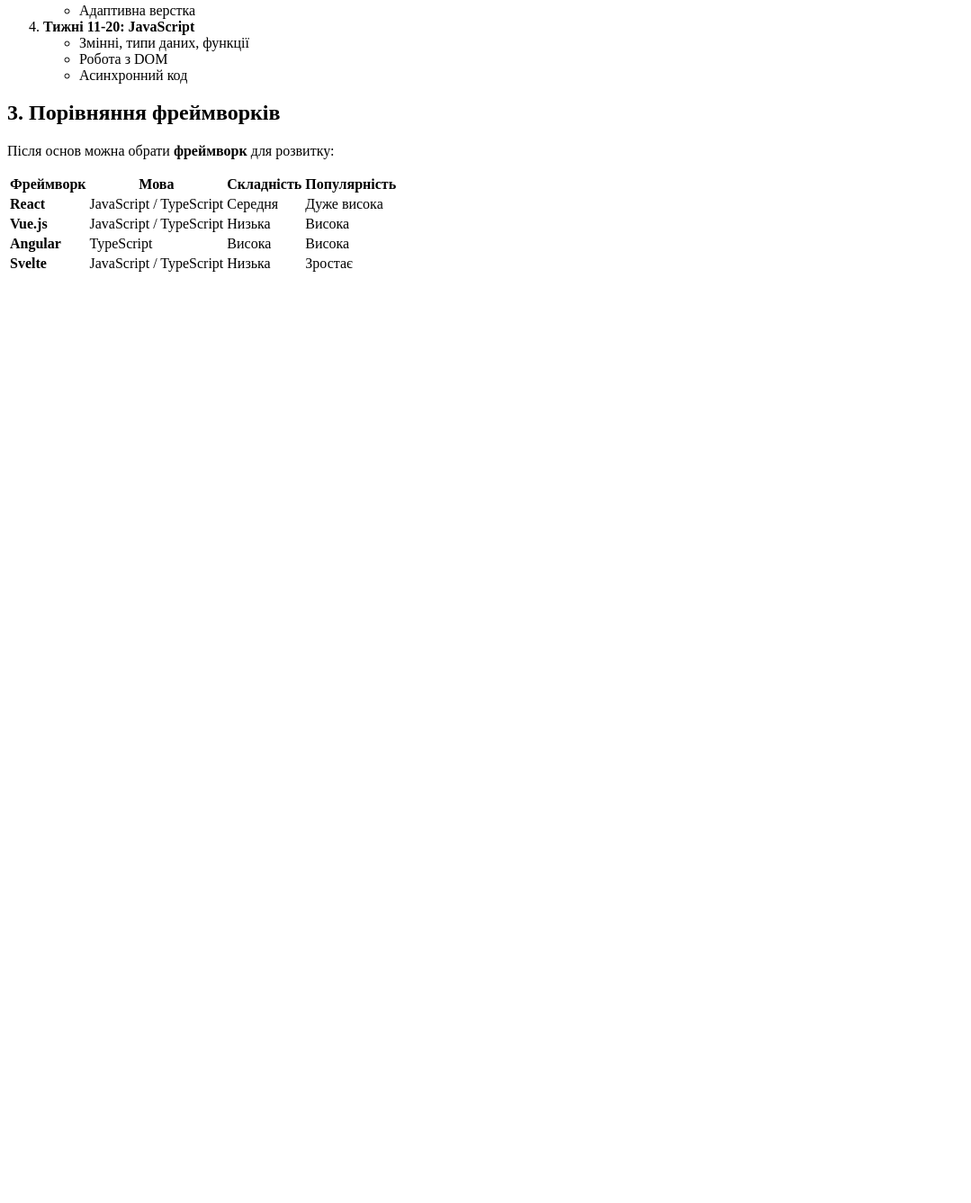
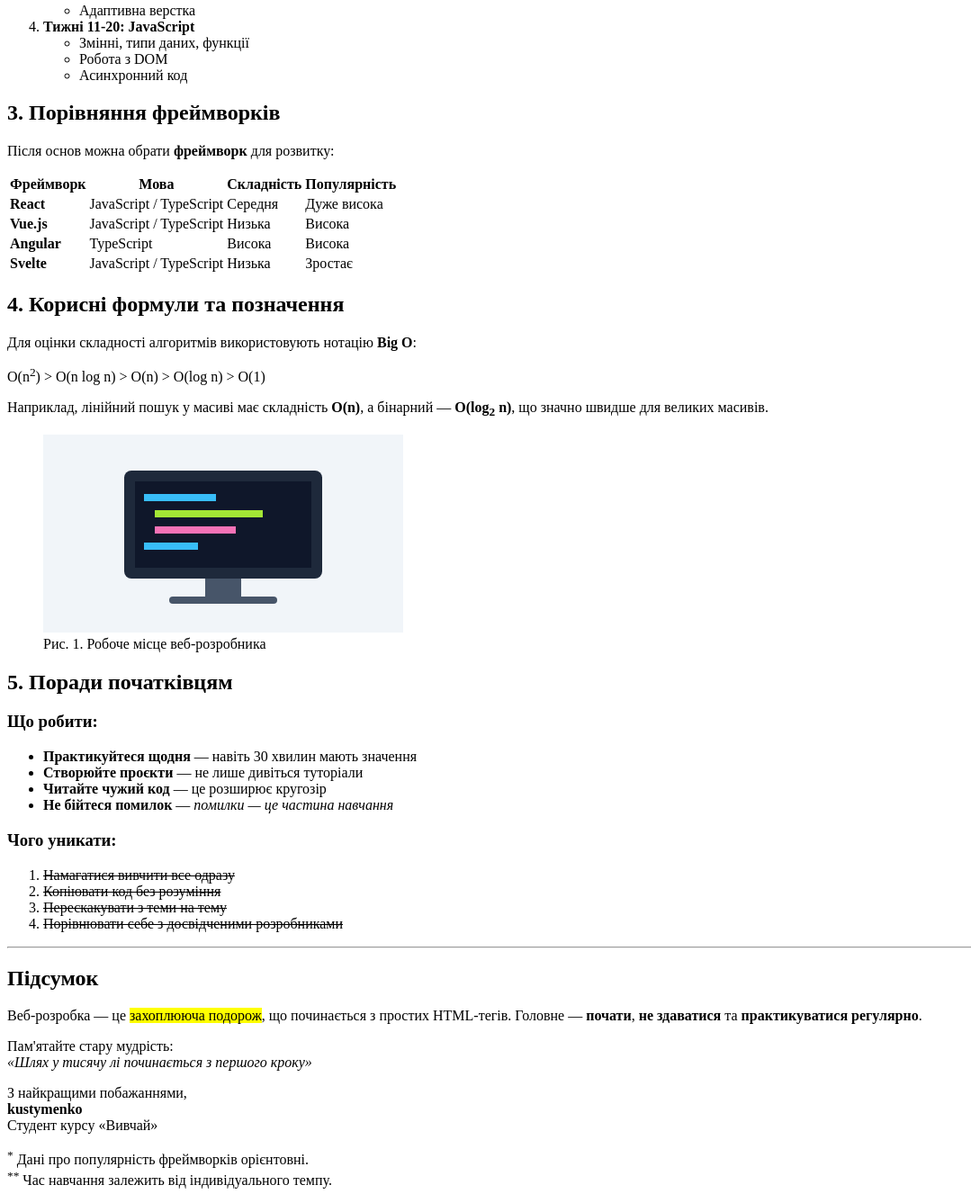
Before and after one commit to kustymenko/my-web-course, a plain HTML site: page hw-02/article.html in a window 1280 px wide. Shown: the part 741-2078 px from the top of the page at 90% size, without its empty margins (0-1079 px from the left). Before the commit the page ends 1054 px from the top, so only its background shows below. Drawn offline with Linux system fonts and the light colour scheme.

Commit message:
Додано формули, зображення з підписом, поради та підсумок

```diff
--- a/hw-02/article.html
+++ b/hw-02/article.html
@@ -137,5 +137,77 @@
         </tr>
       </tbody>
     </table>
+
+    <h2>4. Корисні формули та позначення</h2>
+
+    <p>
+      Для оцінки складності алгоритмів використовують нотацію
+      <strong>Big O</strong>:
+    </p>
+
+    <p>O(n<sup>2</sup>) &gt; O(n log n) &gt; O(n) &gt; O(log n) &gt; O(1)</p>
+
+    <p>
+      Наприклад, лінійний пошук у масиві має складність <strong>O(n)</strong>,
+      а бінарний — <strong>O(log<sub>2</sub> n)</strong>, що значно швидше для
+      великих масивів.
+    </p>
+
+    <figure>
+      <img
+        src="workplace.svg"
+        alt="Схематичне зображення монітора з кодом"
+        width="400"
+        height="220"
+      />
+      <figcaption>Рис. 1. Робоче місце веб-розробника</figcaption>
+    </figure>
+
+    <h2>5. Поради початківцям</h2>
+
+    <h3>Що робити:</h3>
+    <ul>
+      <li><strong>Практикуйтеся щодня</strong> — навіть 30 хвилин мають значення</li>
+      <li><strong>Створюйте проєкти</strong> — не лише дивіться туторіали</li>
+      <li><strong>Читайте чужий код</strong> — це розширює кругозір</li>
+      <li>
+        <strong>Не бійтеся помилок</strong> —
+        <em>помилки — це частина навчання</em>
+      </li>
+    </ul>
+
+    <h3>Чого уникати:</h3>
+    <ol>
+      <li><del>Намагатися вивчити все одразу</del></li>
+      <li><del>Копіювати код без розуміння</del></li>
+      <li><del>Перескакувати з теми на тему</del></li>
+      <li><del>Порівнювати себе з досвідченими розробниками</del></li>
+    </ol>
+
+    <hr />
+
+    <h2>Підсумок</h2>
+
+    <p>
+      Веб-розробка — це <mark>захоплююча подорож</mark>, що починається з
+      простих HTML-тегів. Головне — <strong>почати</strong>,
+      <strong>не здаватися</strong> та <strong>практикуватися регулярно</strong>.
+    </p>
+
+    <p>
+      Пам'ятайте стару мудрість:<br />
+      <em>&laquo;Шлях у тисячу лі починається з першого кроку&raquo;</em>
+    </p>
+
+    <p>
+      З найкращими побажаннями,<br />
+      <strong>kustymenko</strong><br />
+      Студент курсу «Вивчай»
+    </p>
+
+    <p>
+      <sup>*</sup> Дані про популярність фреймворків орієнтовні.<br />
+      <sup>**</sup> Час навчання залежить від індивідуального темпу.
+    </p>
   </body>
 </html>
```
Also changed, not shown: hw-02/workplace.svg (added).
